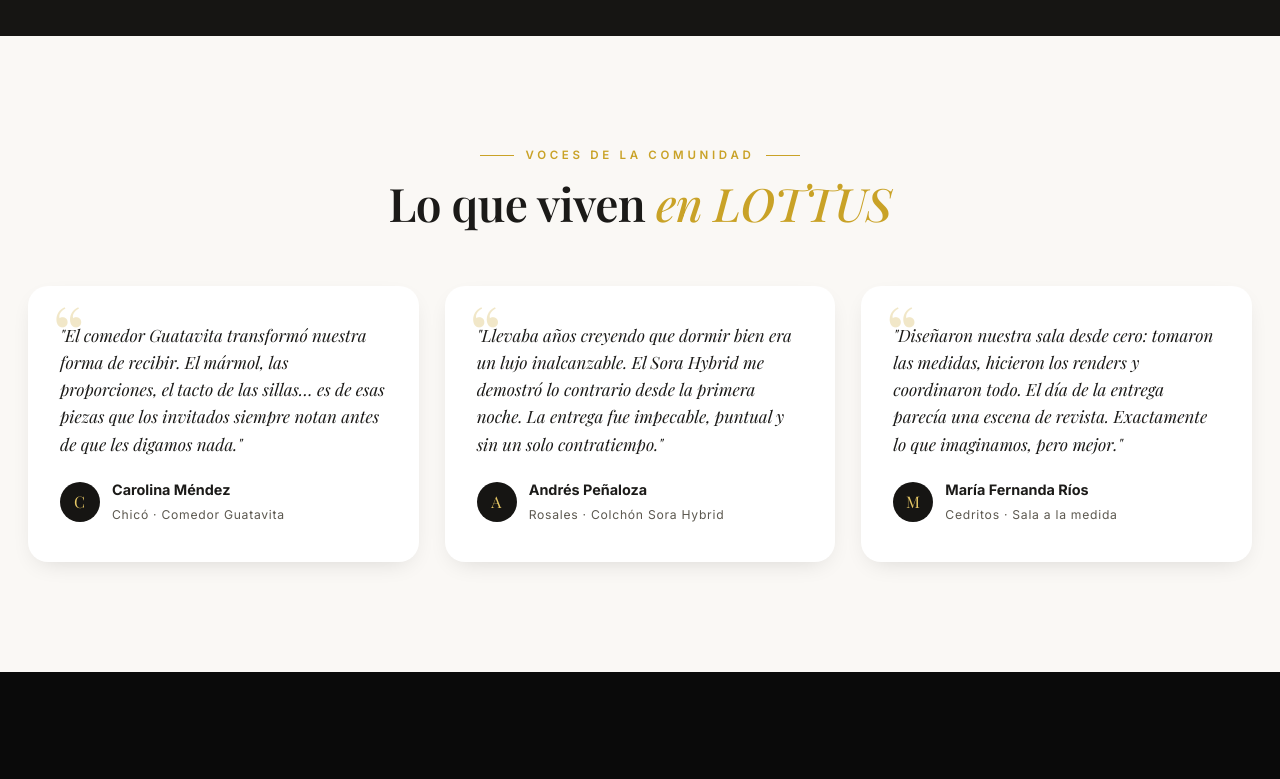
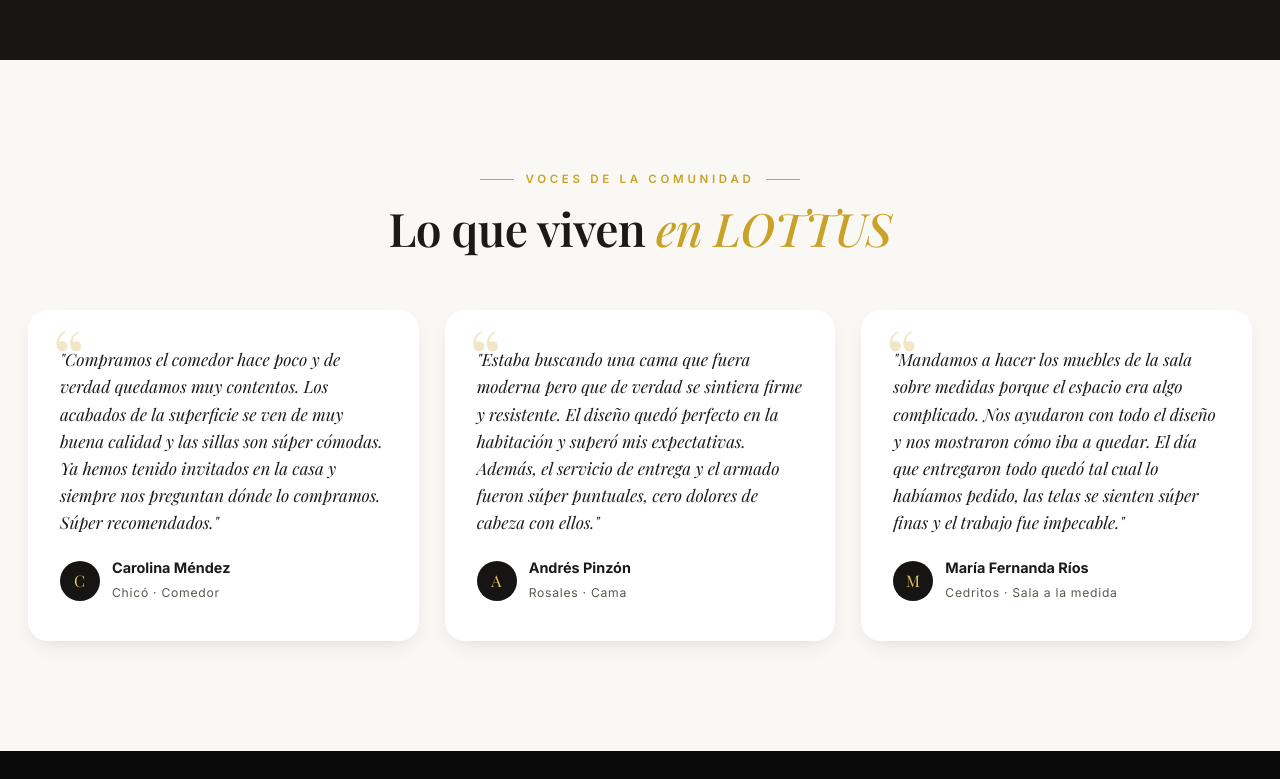
Before and after one commit to stivenrodriguezm/stivenrodriguezm.github.io, a website: page public/index.html in a window 1280 px wide. Shown: the part 3974-4753 px from the top of the page. Drawn offline with Linux system fonts and the light colour scheme; no server answers.

Commit message:
Actualiza garantía de Sora a 3 años y renueva testimonios
- Quita las menciones de prueba de 100 noches y garantía de 15 años en sora.html e index.html
- Ajusta garantía de fábrica a 3 años en ambas páginas
- Reemplaza los 3 testimonios del home con nuevos clientes y citas

```diff
--- a/public/index.html
+++ b/public/index.html
@@ -213,7 +213,7 @@
           <li><svg viewBox="0 0 24 24" fill="none" stroke="currentColor" stroke-width="1.8">
               <circle cx="12" cy="12" r="9" />
               <path d="M8.5 12.5l2.5 2.5 4.5-5" />
-            </svg>100 noches en tu alcoba — si no es perfecto, lo recogemos sin preguntas</li>
+            </svg>Colecciones Essential, Hybrid y Grand Luxury para cada tipo de descanso</li>
           <li><svg viewBox="0 0 24 24" fill="none" stroke="currentColor" stroke-width="1.8">
               <circle cx="12" cy="12" r="9" />
               <path d="M8.5 12.5l2.5 2.5 4.5-5" />
@@ -221,7 +221,7 @@
           <li><svg viewBox="0 0 24 24" fill="none" stroke="currentColor" stroke-width="1.8">
               <circle cx="12" cy="12" r="9" />
               <path d="M8.5 12.5l2.5 2.5 4.5-5" />
-            </svg>Garantía directa de fábrica de hasta 15 años, sin intermediarios</li>
+            </svg>Garantía directa de fábrica de 3 años, sin intermediarios</li>
           <li><svg viewBox="0 0 24 24" fill="none" stroke="currentColor" stroke-width="1.8">
               <circle cx="12" cy="12" r="9" />
               <path d="M8.5 12.5l2.5 2.5 4.5-5" />
@@ -305,24 +305,27 @@
       </div>
       <div class="quotes">
         <div class="quote-card reveal" data-delay="1">
-          <p>"El comedor Guatavita transformó nuestra forma de recibir. El mármol, las proporciones, el tacto de las
-            sillas… es de esas piezas que los invitados siempre notan antes de que les digamos nada."</p>
+          <p>"Compramos el comedor hace poco y de verdad quedamos muy contentos. Los acabados de la superficie se ven de
+            muy buena calidad y las sillas son súper cómodas. Ya hemos tenido invitados en la casa y siempre nos
+            preguntan dónde lo compramos. Súper recomendados."</p>
           <footer>
             <span class="q-ava">C</span>
-            <div><b>Carolina Méndez</b><span>Chicó · Comedor Guatavita</span></div>
+            <div><b>Carolina Méndez</b><span>Chicó · Comedor</span></div>
           </footer>
         </div>
         <div class="quote-card reveal" data-delay="2">
-          <p>"Llevaba años creyendo que dormir bien era un lujo inalcanzable. El Sora Hybrid me demostró lo contrario
-            desde la primera noche. La entrega fue impecable, puntual y sin un solo contratiempo."</p>
+          <p>"Estaba buscando una cama que fuera moderna pero que de verdad se sintiera firme y resistente. El diseño
+            quedó perfecto en la habitación y superó mis expectativas. Además, el servicio de entrega y el armado
+            fueron súper puntuales, cero dolores de cabeza con ellos."</p>
           <footer>
             <span class="q-ava">A</span>
-            <div><b>Andrés Peñaloza</b><span>Rosales · Colchón Sora Hybrid</span></div>
+            <div><b>Andrés Pinzón</b><span>Rosales · Cama</span></div>
           </footer>
         </div>
         <div class="quote-card reveal" data-delay="3">
-          <p>"Diseñaron nuestra sala desde cero: tomaron las medidas, hicieron los renders y coordinaron todo. El día de
-            la entrega parecía una escena de revista. Exactamente lo que imaginamos, pero mejor."</p>
+          <p>"Mandamos a hacer los muebles de la sala sobre medidas porque el espacio era algo complicado. Nos ayudaron
+            con todo el diseño y nos mostraron cómo iba a quedar. El día que entregaron todo quedó tal cual lo
+            habíamos pedido, las telas se sienten súper finas y el trabajo fue impecable."</p>
           <footer>
             <span class="q-ava">M</span>
             <div><b>María Fernanda Ríos</b><span>Cedritos · Sala a la medida</span></div>
```
Also changed, not shown: public/sora.html (+6 -6 lines).
